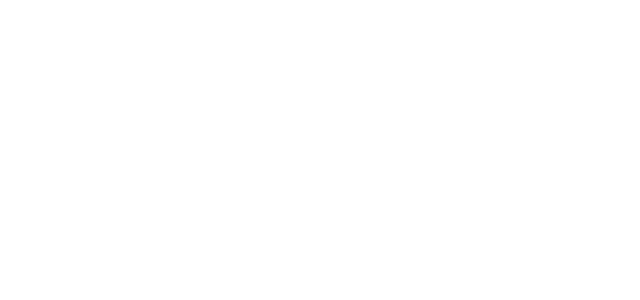
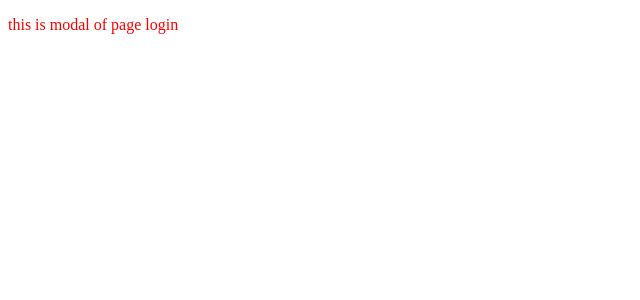
Before and after one commit to tranhuywin/FE_HomeStay, a React (Create React App) app: page /login in a window 1280 px wide. Shown: the top 300 px of the page, without its empty margins (0-640 px from the left). Built offline with nearby package versions, Linux system fonts and the light colour scheme.

Commit message:
setup project

```diff
--- a/package.json
+++ b/package.json
@@ -8,6 +8,7 @@
     "@testing-library/user-event": "^12.8.3",
     "react": "^17.0.2",
     "react-dom": "^17.0.2",
+    "react-router-dom": "^5.3.0",
     "react-scripts": "4.0.3",
     "web-vitals": "^1.1.2"
   },
--- a/public/index.html
+++ b/public/index.html
@@ -2,14 +2,14 @@
 <html lang="en">
   <head>
     <meta charset="utf-8" />
-    <link rel="icon" href="%PUBLIC_URL%/favicon.ico" />
+    <link rel="icon" href="%PUBLIC_URL%/logo.png" />
     <meta name="viewport" content="width=device-width, initial-scale=1" />
     <meta name="theme-color" content="#000000" />
     <meta
       name="description"
       content="Web site created using create-react-app"
     />
-    <link rel="apple-touch-icon" href="%PUBLIC_URL%/logo192.png" />
+    <link rel="apple-touch-icon" href="%PUBLIC_URL%/logo.png" />
     <!--
       manifest.json provides metadata used when your web app is installed on a
       user's mobile device or desktop. See https://developers.google.com/web/fundamentals/web-app-manifest/
@@ -24,7 +24,7 @@
       work correctly both with client-side routing and a non-root public URL.
       Learn how to configure a non-root public URL by running `npm run build`.
     -->
-    <title>React App</title>
+    <title>FranceStay</title>
   </head>
   <body>
     <noscript>You need to enable JavaScript to run this app.</noscript>
--- a/src/App.js
+++ b/src/App.js
@@ -1,8 +1,13 @@
+import ModalLogin from './pages/login'
+import { BrowserRouter as Router, Route, Switch } from "react-router-dom";
+
 function App() {
   return (
-    <div className="App">
-
-    </div>
+    <Router>
+      <Switch>
+        <Route exact path="/login" component={ModalLogin} />
+      </Switch>
+    </Router>
   );
 }
 
--- /dev/null
+++ b/src/containers/modals/modalLogin.js
@@ -0,0 +1,11 @@
+import styles from './modalLogin.module.scss'
+
+function ModalLogin() {
+    return (
+        <>
+            <p className={styles.modal}>this is modal of page login</p>
+        </>
+    );
+}
+
+export default ModalLogin;
--- /dev/null
+++ b/src/containers/modals/modalLogin.module.scss
@@ -0,0 +1,3 @@
+.modal{
+    color: red;
+}
--- /dev/null
+++ b/src/pages/login.js
@@ -0,0 +1,11 @@
+import ModalLogin from '../containers/modals/modalLogin'
+
+function Login() {
+    return (
+      <>
+        <ModalLogin></ModalLogin>
+      </>
+    );
+}
+
+  export default Login;
```
Also changed, not shown: public/logo.png (added), src/routers/index.js (added), 1 other file (tests, documents, lock files or other folders).
